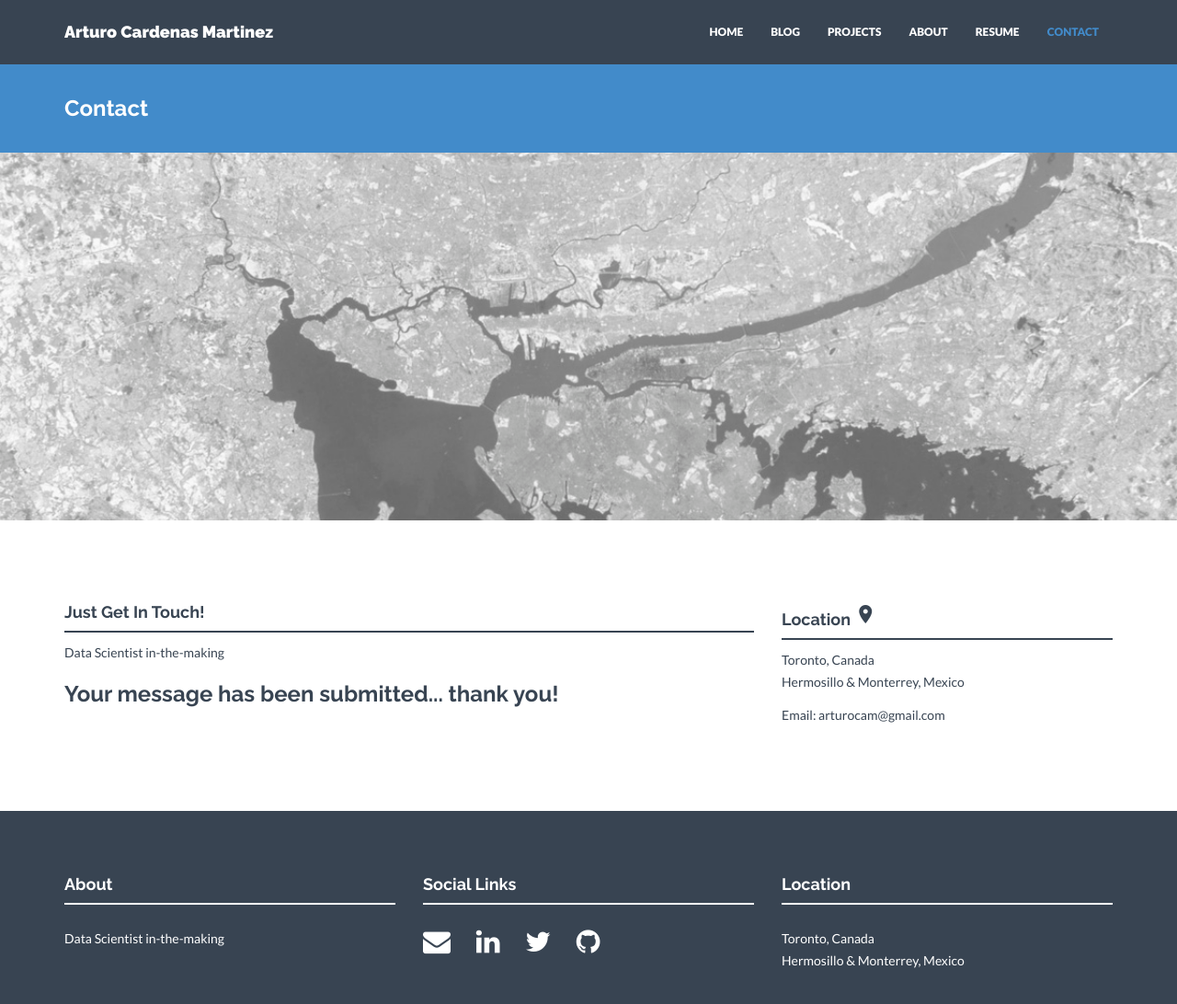
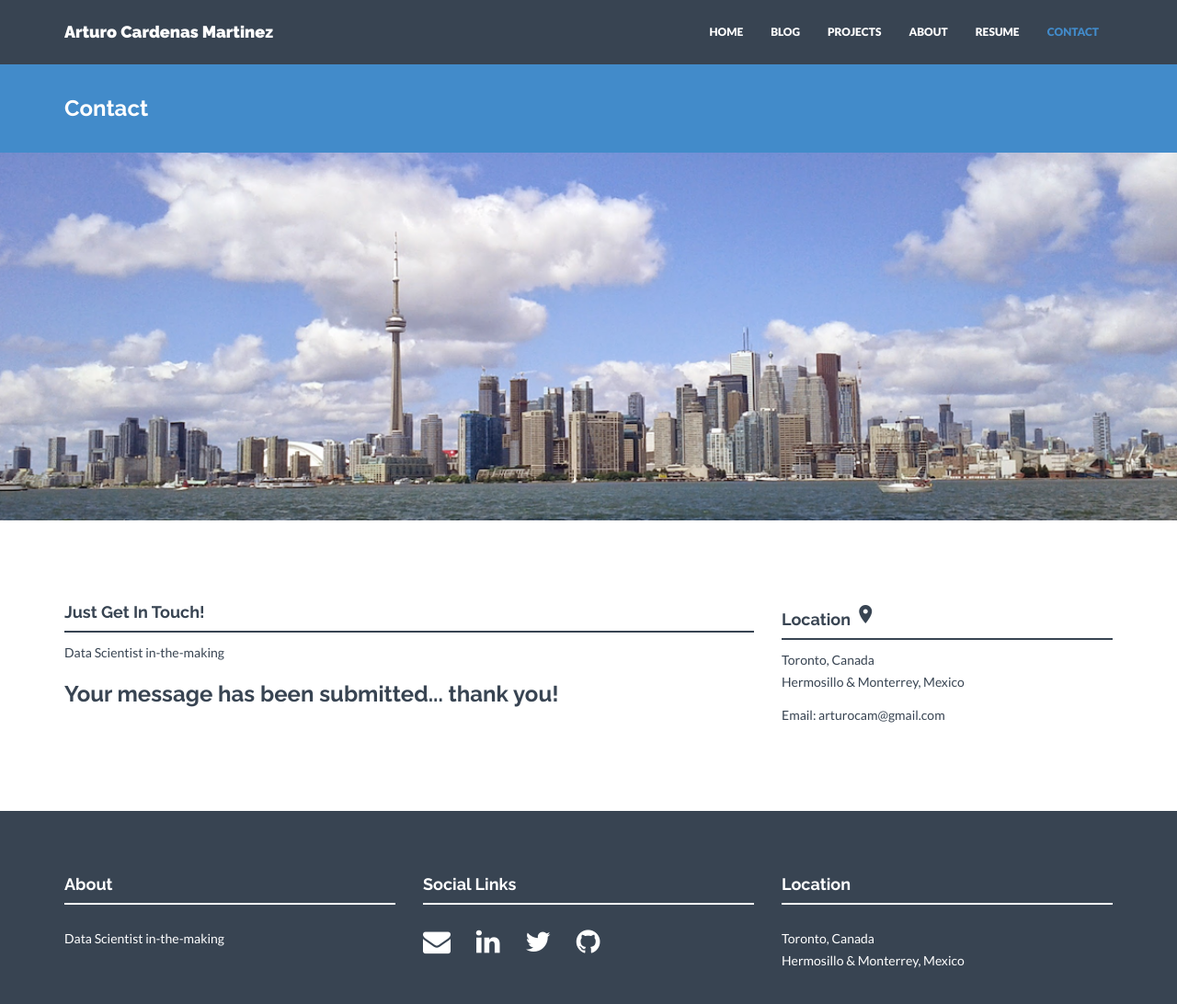
Before and after one commit to arturocm/arturocm.github.io, a Jekyll site: the page built from thankyou.html, in a window 1280 px wide and 1129 px high. Shown: the top 1092 px of the window at 92% size. Built offline with Jekyll 4.4.1, drawn with Linux system fonts in a browser that asks for light colours; nearby versions of some CDN libraries.

Commit message:
contact background

```diff
--- a/_includes/css/style.css
+++ b/_includes/css/style.css
@@ -441,12 +441,12 @@ csmall {
 
 /* Contact Page */
 #contactwrap {
-	background: url(../img/contact.jpg) no-repeat center top;
+	background: url(../img/contact.png) no-repeat center top;
 	margin-top: -60px;
 	padding-top:0px;
 	text-align:center;
 	background-attachment: relative;
-	background-position: center center;
+	background-position: center bottom;
 	min-height: 400px;
 	width: 100%;
 
```
Also changed, not shown: assets/img/contact.jpg (deleted), assets/img/contact.png (added), 1 other file.
